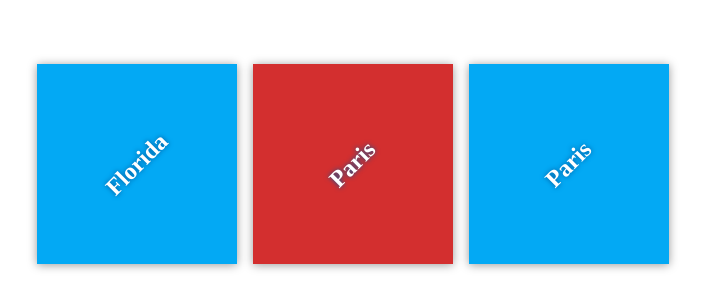
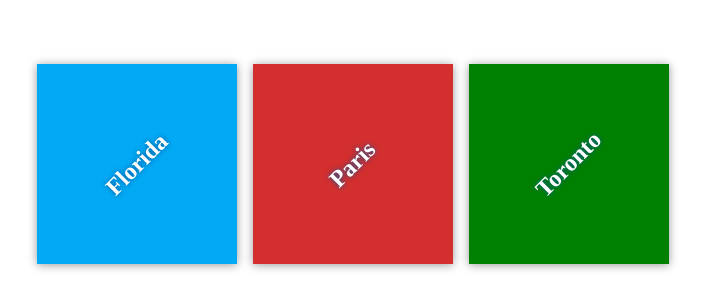
Before and after one commit to MohamadAkl/my-travel-plans, a plain HTML site: page index.html in a window 1280 px wide. Shown: the part 236-544 px from the top of the page, without its empty margins (287-992 px from the left). Drawn offline with Linux system fonts and the light colour scheme.

Commit message:
Style destinations

```diff
--- a/css/app.css
+++ b/css/app.css
@@ -53,3 +53,7 @@ h2 {
 #paris {
     background-color: #d32f2f;
 }
+
+#toronto {
+    background-color: #008000;
+}
--- a/index.html
+++ b/index.html
@@ -19,7 +19,7 @@
             </div>
 
             <div class="destination" id="toronto">
-                <h2>Paris</h2>
+                <h2>Toronto</h2>
             </div>
         </div>
     </div>
```
